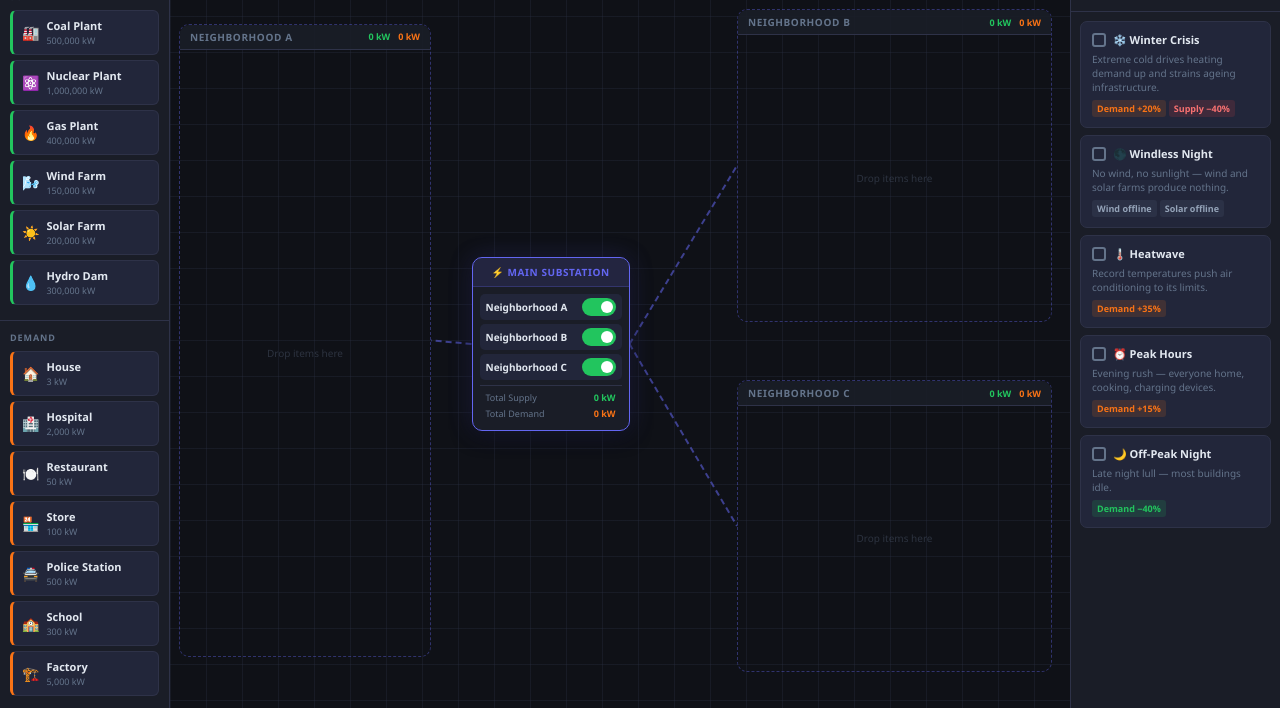
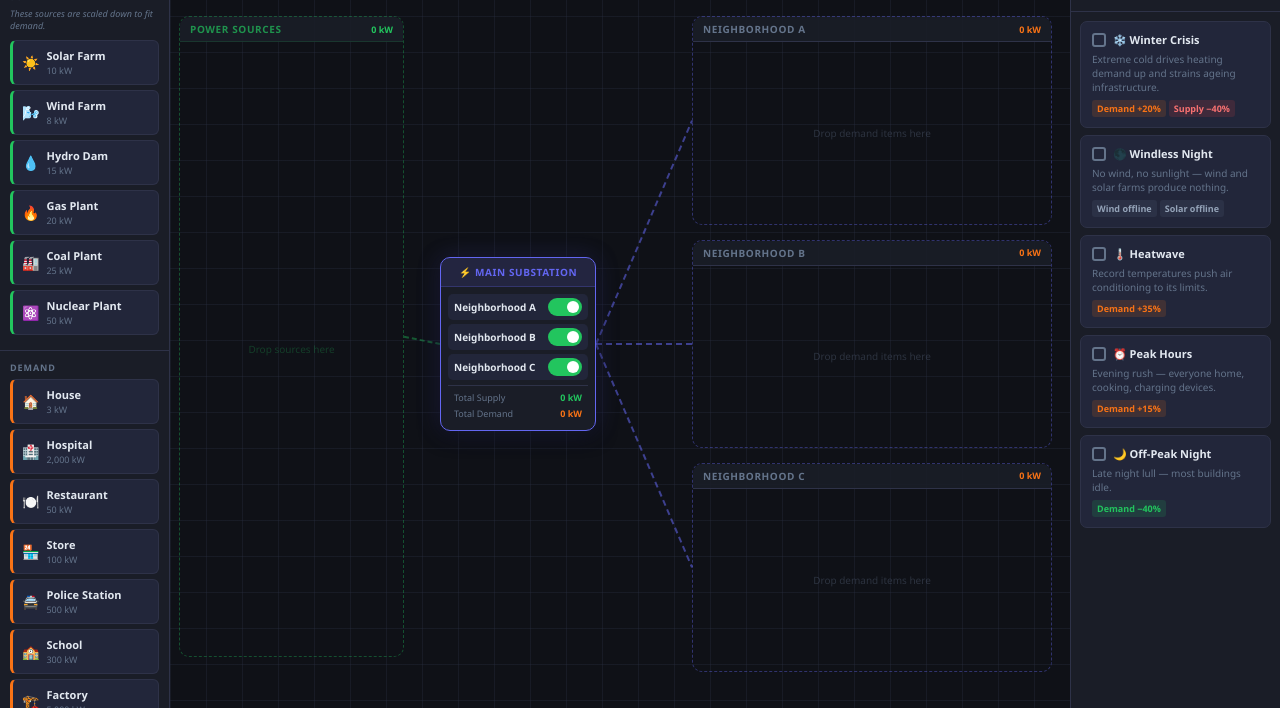
Before and after one commit to ghostoutfit/supplydemand, a plain HTML site: page index.html in a window 1280 px wide. Shown: the part 92-800 px from the top of the page. Drawn offline with Linux system fonts and the light colour scheme.

Commit message:
Scale supply sources down, separate supply zone, move neighborhoods right
- Supply scaled to fit demand: solar 10 kW, wind 8 kW, hydro 15 kW,
  gas 20 kW, coal 25 kW, nuclear 50 kW
- Palette note: "These sources are scaled down to fit demand."
- Supply items now drop into a dedicated Power Sources zone (left)
  and always contribute to supply regardless of substation toggles
- Demand items drop into Neighborhoods A/B/C (all three now on right,
  stacked vertically)
- Substation toggles only disconnect demand neighborhoods
- Green dashed supply line runs from sources → substation

Co-Authored-By: Claude Sonnet 4.6 <noreply@anthropic.com>

```diff
--- a/index.html
+++ b/index.html
@@ -50,20 +50,13 @@ body {
   justify-content: center;
   gap: 20px;
 }
-
 .bstat { display: flex; flex-direction: column; align-items: center; gap: 1px; }
 .bstat .lbl { font-size: 9px; color: var(--dim); letter-spacing: .06em; text-transform: uppercase; }
 .bstat .val { font-weight: 800; font-size: 16px; font-variant-numeric: tabular-nums; }
 .sv { color: var(--supply); }
 .dv { color: var(--demand); }
 
-/* Gauge */
-#gauge-wrap {
-  display: flex;
-  flex-direction: column;
-  align-items: center;
-  position: relative;
-}
+#gauge-wrap { display: flex; flex-direction: column; align-items: center; }
 #gauge { overflow: visible; display: block; }
 
 @keyframes pulse-red {
@@ -97,7 +90,11 @@ body {
 .pal-head {
   font-size: 9px; font-weight: 800;
   letter-spacing: .1em; text-transform: uppercase;
-  color: var(--dim); margin-bottom: 7px;
+  color: var(--dim); margin-bottom: 5px;
+}
+.pal-note {
+  font-size: 9px; color: var(--dim);
+  font-style: italic; margin-bottom: 8px; line-height: 1.35;
 }
 .pal-item {
   display: flex; align-items: center; gap: 7px;
@@ -131,12 +128,46 @@ body {
 #lines {
   position: absolute; inset: 0;
   width: 100%; height: 100%;
-  pointer-events: none;
-  overflow: visible;
+  pointer-events: none; overflow: visible;
 }
 .conn-line { stroke: #3b4166; stroke-width: 2; fill: none; stroke-dasharray: 6 4; }
 .conn-line.active { stroke: var(--accent); opacity: .55; }
 .conn-line.off    { stroke: #252840; opacity: .35; }
+/* Supply line is always active */
+.conn-line.supply-line { stroke: var(--supply); opacity: .4; stroke-dasharray: 5 3; }
+
+/* ── Supply zone ────────────────────────────────────────────────── */
+#supply-zone {
+  position: absolute;
+  border: 1.5px dashed rgba(34,197,94,.35);
+  border-radius: 10px;
+  display: flex;
+  flex-direction: column;
+  overflow: hidden;
+  transition: border-color .15s;
+}
+#supply-zone.dragover { border-color: var(--supply); background: rgba(34,197,94,.03); }
+
+#sz-header {
+  display: flex; align-items: center; justify-content: space-between;
+  padding: 5px 10px;
+  background: rgba(26,29,39,.9);
+  border-bottom: 1px solid rgba(34,197,94,.15);
+  flex-shrink: 0;
+}
+#sz-title {
+  font-size: 10px; font-weight: 700;
+  letter-spacing: .06em; text-transform: uppercase;
+  color: rgba(34,197,94,.7);
+}
+#sz-total { font-size: 9px; color: var(--supply); font-weight: 600; }
+#sz-body { flex: 1; position: relative; min-height: 0; }
+#sz-hint {
+  position: absolute; inset: 0;
+  display: flex; align-items: center; justify-content: center;
+  font-size: 10px; color: rgba(34,197,94,.25);
+  pointer-events: none; transition: opacity .3s;
+}
 
 /* ── Neighborhoods ─────────────────────────────────────────────── */
 .nhood {
@@ -162,19 +193,15 @@ body {
   font-size: 10px; font-weight: 700;
   letter-spacing: .06em; text-transform: uppercase; color: var(--dim);
 }
-.nhood-tally { font-size: 9px; display: flex; gap: 8px; }
-.nhood-tally .ns { color: var(--supply); font-weight: 600; }
-.nhood-tally .nd { color: var(--demand); font-weight: 600; }
+.nhood-tally { font-size: 9px; color: var(--demand); font-weight: 600; }
 
 .nhood-body { flex: 1; position: relative; min-height: 0; }
-
 .nhood-hint {
   position: absolute; inset: 0;
   display: flex; align-items: center; justify-content: center;
   font-size: 10px; color: rgba(100,116,139,.35);
   pointer-events: none; transition: opacity .3s;
 }
-
 .nhood-dragover { border-color: var(--accent) !important; }
 .nhood-dragover .nhood-body { background: rgba(99,102,241,.04); }
 
@@ -229,8 +256,7 @@ body {
 .sub-toggle::before {
   content: ''; width: 12px; height: 12px;
   border-radius: 50%; background: #fff;
-  position: absolute; top: 3px;
-  transition: left .2s;
+  position: absolute; top: 3px; transition: left .2s;
 }
 .sub-toggle.on::before  { left: 19px; }
 .sub-toggle.off::before { left: 3px; }
@@ -319,32 +345,20 @@ body {
       <span class="lbl">Supply</span>
       <span class="val sv" id="tot-s">0 kW</span>
     </div>
-
     <div id="gauge-wrap">
-      <!-- SVG gauge: 180° semicircle, CX=90 CY=80 R=68 -->
       <svg id="gauge" viewBox="0 0 180 92" width="180" height="92">
-        <!-- Background arc (full 0→1) -->
         <path id="g-bg" fill="none" stroke="#1e2235" stroke-width="12" stroke-linecap="round"/>
-        <!-- Demand target zone (subtle arc 0→demand) -->
         <path id="g-demand-zone" fill="none" stroke-width="12" stroke-linecap="round" stroke="#2a1f10" opacity=".8"/>
-        <!-- Supply fill arc (0→supply) -->
         <path id="g-fill" fill="none" stroke-width="12" stroke-linecap="round"/>
-        <!-- Demand tick mark (inner+outer) -->
         <line id="g-dtick" stroke-width="2.5" stroke-linecap="round"/>
-        <!-- Demand label -->
         <text id="g-dlbl" font-size="7.5" font-weight="700" fill="#94a3b8" text-anchor="middle" letter-spacing=".04em"/>
-        <!-- Needle -->
         <line id="g-needle" stroke-width="2" stroke-linecap="round" x1="90" y1="80"/>
-        <!-- Needle hub -->
         <circle cx="90" cy="80" r="4" fill="#e2e8f0"/>
-        <!-- 0 label -->
         <text x="14" y="88" font-size="8" fill="#475569" text-anchor="middle">0</text>
-        <!-- Max label (updated dynamically) -->
         <text id="g-max-lbl" x="166" y="88" font-size="8" fill="#475569" text-anchor="middle"/>
       </svg>
       <div id="badge" class="balanced">—</div>
     </div>
-
     <div class="bstat">
       <span class="lbl">Demand</span>
       <span class="val dv" id="tot-d">0 kW</span>
@@ -357,6 +371,7 @@ body {
   <div id="palette">
     <div class="pal-section">
       <div class="pal-head">Supply</div>
+      <div class="pal-note">These sources are scaled down to fit demand.</div>
       <div id="sup-pal"></div>
     </div>
     <div class="pal-section">
@@ -368,33 +383,46 @@ body {
   <div id="workspace">
     <svg id="lines"></svg>
 
+    <!-- Supply zone (left) -->
+    <div id="supply-zone">
+      <div id="sz-header">
+        <span id="sz-title">Power Sources</span>
+        <span id="sz-total">0 kW</span>
+      </div>
+      <div id="sz-body">
+        <div id="sz-hint">Drop sources here</div>
+      </div>
+    </div>
+
+    <!-- Neighborhoods (right, stacked) -->
     <div class="nhood" id="n-a" data-nid="a">
       <div class="nhood-header">
         <span class="nhood-name">Neighborhood A</span>
-        <div class="nhood-tally"><span class="ns" id="na-s">0 kW</span><span class="nd" id="na-d">0 kW</span></div>
+        <span class="nhood-tally" id="na-d">0 kW</span>
       </div>
-      <div class="nhood-body" id="nb-a"><div class="nhood-hint">Drop items here</div></div>
+      <div class="nhood-body" id="nb-a"><div class="nhood-hint">Drop demand items here</div></div>
       <div class="nhood-overlay">DISCONNECTED</div>
     </div>
 
     <div class="nhood" id="n-b" data-nid="b">
       <div class="nhood-header">
         <span class="nhood-name">Neighborhood B</span>
-        <div class="nhood-tally"><span class="ns" id="nb-s">0 kW</span><span class="nd" id="nb-d">0 kW</span></div>
+        <span class="nhood-tally" id="nb-d">0 kW</span>
       </div>
-      <div class="nhood-body" id="nb-b"><div class="nhood-hint">Drop items here</div></div>
+      <div class="nhood-body" id="nb-b"><div class="nhood-hint">Drop demand items here</div></div>
       <div class="nhood-overlay">DISCONNECTED</div>
     </div>
 
     <div class="nhood" id="n-c" data-nid="c">
       <div class="nhood-header">
         <span class="nhood-name">Neighborhood C</span>
-        <div class="nhood-tally"><span class="ns" id="nc-s">0 kW</span><span class="nd" id="nc-d">0 kW</span></div>
+        <span class="nhood-tally" id="nc-d">0 kW</span>
       </div>
-      <div class="nhood-body" id="nb-c"><div class="nhood-hint">Drop items here</div></div>
+      <div class="nhood-body" id="nb-c"><div class="nhood-hint">Drop demand items here</div></div>
       <div class="nhood-overlay">DISCONNECTED</div>
     </div>
 
+    <!-- Substation (center) -->
     <div id="substation">
       <div class="sub-title">⚡ Main Substation</div>
       <div class="sub-body">
@@ -427,15 +455,15 @@ body {
 </div>
 
 <script>
-// ─── Definitions (all kW) ─────────────────────────────────────────────────────
+// ─── Definitions (all kW, supply scaled down to fit demand) ──────────────────
 
 const SUPPLY = {
-  coal:    { label: 'Coal Plant',    icon: '🏭', baseKW: 500000,   spec: '500,000 kW',   tags: [] },
-  nuclear: { label: 'Nuclear Plant', icon: '⚛️',  baseKW: 1000000,  spec: '1,000,000 kW', tags: [] },
-  gas:     { label: 'Gas Plant',     icon: '🔥', baseKW: 400000,   spec: '400,000 kW',   tags: [] },
-  wind:    { label: 'Wind Farm',     icon: '🌬️', baseKW: 150000,   spec: '150,000 kW',   tags: ['wind','renewable'] },
-  solar:   { label: 'Solar Farm',    icon: '☀️', baseKW: 200000,   spec: '200,000 kW',   tags: ['solar','renewable'] },
-  hydro:   { label: 'Hydro Dam',     icon: '💧', baseKW: 300000,   spec: '300,000 kW',   tags: ['hydro'] },
+  solar:   { label: 'Solar Farm',    icon: '☀️', baseKW: 10,  spec: '10 kW',  tags: ['solar','renewable'] },
+  wind:    { label: 'Wind Farm',     icon: '🌬️', baseKW: 8,   spec: '8 kW',   tags: ['wind','renewable'] },
+  hydro:   { label: 'Hydro Dam',     icon: '💧', baseKW: 15,  spec: '15 kW',  tags: ['hydro'] },
+  gas:     { label: 'Gas Plant',     icon: '🔥', baseKW: 20,  spec: '20 kW',  tags: [] },
+  coal:    { label: 'Coal Plant',    icon: '🏭', baseKW: 25,  spec: '25 kW',  tags: [] },
+  nuclear: { label: 'Nuclear Plant', icon: '⚛️',  baseKW: 50,  spec: '50 kW',  tags: [] },
 };
 
 const DEMAND = {
@@ -483,24 +511,24 @@ const CONDITIONS = [
 
 // ─── State ────────────────────────────────────────────────────────────────────
 
+// zone: 'supply' for supply zone items, 'a'/'b'/'c' for neighborhood items
 let placed = [];
 let nActive = { a: true, b: true, c: true };
 let activeConds = new Set();
 let nextId = 1;
-let movingId = null, moveOX = 0, moveOY = 0, moveNid = null;
+let movingId = null, moveOX = 0, moveOY = 0, moveZone = null;
+let draggingKind = null; // for dragover filtering
 
-// ─── Format kW ────────────────────────────────────────────────────────────────
+// ─── Formatting ───────────────────────────────────────────────────────────────
 
 function fmt(kw) {
   const neg = kw < 0;
   const s = Math.round(Math.abs(kw)).toLocaleString() + ' kW';
   return neg ? '−' + s : s;
 }
-
 function fmtShort(kw) {
   const abs = Math.abs(kw);
-  if (abs >= 1000000) return (abs / 1000000).toFixed(1) + 'M';
-  if (abs >= 1000)    return (abs / 1000).toFixed(0) + 'k';
+  if (abs >= 1000) return (abs / 1000).toFixed(1) + 'k';
   return Math.round(abs).toString();
 }
 
@@ -536,21 +564,18 @@ function gaugeArc(f1, f2) {
   f2 = Math.max(0, Math.min(1, f2));
   if (Math.abs(f2 - f1) < 0.001) return '';
   const p1 = gaugePt(f1), p2 = gaugePt(f2);
-  // sweep=0: counter-clockwise in SVG = goes through top (correct for our gauge)
   return `M ${p1.x.toFixed(2)},${p1.y.toFixed(2)} A ${GR},${GR} 0 0,0 ${p2.x.toFixed(2)},${p2.y.toFixed(2)}`;
 }
 
 function updateGauge(totalS, totalD) {
   const hasData = totalS > 0 || totalD > 0;
-  const max = hasData ? Math.max(totalS, totalD) * 1.25 : 1000;
+  const max = hasData ? Math.max(totalS, totalD) * 1.25 : 100;
   const sf = totalS / max;
   const df = totalD / max;
   const deficit = totalS < totalD && totalD > 0;
 
-  // Background arc
   document.getElementById('g-bg').setAttribute('d', gaugeArc(0, 1));
 
-  // Supply fill arc
   const fill = document.getElementById('g-fill');
   if (totalS > 0) {
     fill.setAttribute('d', gaugeArc(0, sf));
@@ -560,7 +585,6 @@ function updateGauge(totalS, totalD) {
     fill.style.opacity = '0';
   }
 
-  // Demand zone (subtle highlight from 0 → demand)
   const dzone = document.getElementById('g-demand-zone');
   if (totalD > 0) {
     dzone.setAttribute('d', gaugeArc(0, df));
@@ -569,7 +593,6 @@ function updateGauge(totalS, totalD) {
     dzone.style.opacity = '0';
   }
 
-  // Demand tick
   const dtick = document.getElementById('g-dtick');
   const dlbl  = document.getElementById('g-dlbl');
   if (totalD > 0 && df <= 1) {
@@ -589,17 +612,13 @@ function updateGauge(totalS, totalD) {
     dlbl.textContent = '';
   }
 
-  // Needle
   const needle = document.getElementById('g-needle');
   const np = gaugePt(sf);
   needle.setAttribute('x2', np.x.toFixed(2));
   needle.setAttribute('y2', np.y.toFixed(2));
   needle.setAttribute('stroke', deficit ? '#ef4444' : '#e2e8f0');
 
-  // Max label
-  document.getElementById('g-max-lbl').textContent = hasData ? fmtShort(max) : '';
-
-  // Pulse glow
+  document.getElementById('g-max-lbl').textContent = hasData ? fmtShort(max) + ' kW' : '';
   document.getElementById('gauge').classList.toggle('deficit', deficit);
 }
 
@@ -614,6 +633,7 @@ function renderPalette() {
     el.innerHTML = `<span class="p-icon">${def.icon}</span>
       <div><div class="p-name">${def.label}</div><div class="p-spec">${def.spec}</div></div>`;
     el.addEventListener('dragstart', e => {
+      draggingKind = kind;
       e.dataTransfer.effectAllowed = 'copy';
       e.dataTransfer.setData('application/json', JSON.stringify({ type, kind }));
     });
@@ -626,28 +646,36 @@ function renderPalette() {
   for (const [t,d] of Object.entries(DEMAND))  dp.appendChild(make(t, d, 'demand'));
 }
 
-// ─── Layout & connection lines ────────────────────────────────────────────────
+// ─── Layout & lines ───────────────────────────────────────────────────────────
 
 function layoutWorkspace() {
   const ws = document.getElementById('workspace');
   const W = ws.offsetWidth, H = ws.offsetHeight;
 
-  const zones = {
-    a: { l: 0.01*W, t: 0.06*H, w: 0.28*W, h: 0.87*H },
-    b: { l: 0.63*W, t: 0.04*H, w: 0.35*W, h: 0.43*H },
-    c: { l: 0.63*W, t: 0.55*H, w: 0.35*W, h: 0.40*H },
-  };
-  for (const [nid, z] of Object.entries(zones)) {
+  // Supply zone: left side
+  const sz = document.getElementById('supply-zone');
+  sz.style.left   = (W * 0.01) + 'px';
+  sz.style.top    = (H * 0.05) + 'px';
+  sz.style.width  = (W * 0.25) + 'px';
+  sz.style.height = (H * 0.88) + 'px';
+
+  // Three neighborhoods stacked on right
+  const gap = H * 0.02;
+  const nh  = (H * 0.9 - gap * 2) / 3;
+  const nl  = W * 0.58, nw = W * 0.40, nt = H * 0.05;
+  ['a','b','c'].forEach((nid, i) => {
     const el = document.getElementById('n-' + nid);
-    el.style.left = z.l + 'px'; el.style.top  = z.t + 'px';
-    el.style.width = z.w + 'px'; el.style.height = z.h + 'px';
-  }
+    el.style.left   = nl + 'px';
+    el.style.top    = (nt + i * (nh + gap)) + 'px';
+    el.style.width  = nw + 'px';
+    el.style.height = nh + 'px';
+  });
 
+  // Substation: center column
   const sub = document.getElementById('substation');
-  const sw = 158;
-  sub.style.width = sw + 'px';
-  sub.style.left = (W * 0.335) + 'px';
-  sub.style.top  = (H * 0.5 - sub.offsetHeight / 2) + 'px';
+  sub.style.width = '156px';
+  sub.style.left  = (W * 0.30) + 'px';
+  sub.style.top   = (H * 0.5 - (sub.offsetHeight || 160) / 2) + 'px';
 
   drawLines();
 }
@@ -657,36 +685,65 @@ function drawLines() {
   const svg = document.getElementById('lines');
   const wsR = ws.getBoundingClientRect();
 
-  function edge(el, side) {
+  function midEdge(el, side) {
     const r = el.getBoundingClientRect();
     const x = r.left - wsR.left, y = r.top - wsR.top;
-    if (side === 'left')  return { x: x,          y: y + r.height/2 };
-    if (side === 'right') return { x: x + r.width, y: y + r.height/2 };
+    if (side === 'left')  return { x: x,           y: y + r.height / 2 };
+    if (side === 'right') return { x: x + r.width,  y: y + r.height / 2 };
   }
 
   const sub = document.getElementById('substation');
+  const sz  = document.getElementById('supply-zone');
   const na  = document.getElementById('n-a');
   const nb  = document.getElementById('n-b');
   const nc  = document.getElementById('n-c');
 
-  const sL = edge(sub, 'left'), sR = edge(sub, 'right');
-  const aR = edge(na, 'right');
-  const bL = edge(nb, 'left');
-  const cL = edge(nc, 'left');
+  const sL = midEdge(sub, 'left'), sR = midEdge(sub, 'right');
+  const szR = midEdge(sz, 'right');
+  const aL  = midEdge(na, 'left');
+  const bL  = midEdge(nb, 'left');
+  const cL  = midEdge(nc, 'left');
 
-  function ln(p1, p2, nid) {
-    return `<line class="conn-line ${nActive[nid] ? 'active' : 'off'}"
+  function ln(p1, p2, cls) {
+    return `<line class="conn-line ${cls}"
       x1="${p1.x.toFixed(1)}" y1="${p1.y.toFixed(1)}"
       x2="${p2.x.toFixed(1)}" y2="${p2.y.toFixed(1)}"/>`;
   }
-  svg.innerHTML = ln(sL, aR, 'a') + ln(sR, bL, 'b') + ln(sR, cL, 'c');
+
+  svg.innerHTML =
+    ln(szR, sL, 'supply-line') +
+    ln(sR, aL, nActive.a ? 'active' : 'off') +
+    ln(sR, bL, nActive.b ? 'active' : 'off') +
+    ln(sR, cL, nActive.c ? 'active' : 'off');
 }
 
-// ─── Neighborhood drop ────────────────────────────────────────────────────────
+// ─── Supply zone drop ─────────────────────────────────────────────────────────
+
+const szEl = document.getElementById('supply-zone');
+szEl.addEventListener('dragover', e => {
+  if (draggingKind !== 'supply') return;
+  e.preventDefault(); e.dataTransfer.dropEffect = 'copy';
+  szEl.classList.add('dragover');
+});
+szEl.addEventListener('dragleave', e => {
+  if (!szEl.contains(e.relatedTarget)) szEl.classList.remove('dragover');
+});
+szEl.addEventListener('drop', e => {
+  e.preventDefault(); szEl.classList.remove('dragover');
+  let data;
+  try { data = JSON.parse(e.dataTransfer.getData('application/json')); } catch { return; }
+  if (data.kind !== 'supply') return;
+  const body = document.getElementById('sz-body');
+  const br = body.getBoundingClientRect();
+  addPlaced(data.type, 'supply', 'supply', e.clientX - br.left - 54, e.clientY - br.top - 24);
+});
+
+// ─── Neighborhood drops (demand only) ────────────────────────────────────────
 
 ['a','b','c'].forEach(nid => {
   const el = document.getElementById('n-' + nid);
   el.addEventListener('dragover', e => {
+    if (draggingKind !== 'demand') return;
     e.preventDefault(); e.dataTransfer.dropEffect = 'copy';
     el.classList.add('nhood-dragover');
   });
@@ -697,21 +754,26 @@ function drawLines() {
     e.preventDefault(); el.classList.remove('nhood-dragover');
     let data;
     try { data = JSON.parse(e.dataTransfer.getData('application/json')); } catch { return; }
+    if (data.kind !== 'demand') return;
     const body = document.getElementById('nb-' + nid);
     const br = body.getBoundingClientRect();
-    addPlaced(data.type, data.kind, nid, e.clientX - br.left - 54, e.clientY - br.top - 24);
+    addPlaced(data.type, 'demand', nid, e.clientX - br.left - 54, e.clientY - br.top - 24);
   });
 });
 
 // ─── Placed items ─────────────────────────────────────────────────────────────
 
-function addPlaced(type, kind, nid, x, y) {
+function getContainer(zone) {
+  return document.getElementById(zone === 'supply' ? 'sz-body' : 'nb-' + zone);
+}
+
+function addPlaced(type, kind, zone, x, y) {
   const id = nextId++;
-  placed.push({ id, type, kind, nid, x, y });
+  placed.push({ id, type, kind, zone, x, y });
   const def = kind === 'supply' ? SUPPLY[type] : DEMAND[type];
   const { kw, offline } = effectiveKW(type, kind);
 
-  const body = document.getElementById('nb-' + nid);
+  const body = getContainer(zone);
   const el = document.createElement('div');
   el.id = 'pi-' + id;
   el.className = 'placed ' + kind + (offline ? ' offline' : '');
@@ -720,7 +782,7 @@ function addPlaced(type, kind, nid, x, y) {
   el.innerHTML = `
     <div class="pl-head">
       <div class="pl-title">${def.icon} ${def.label}</div>
-      <button class="pl-del" data-id="${id}">×</button>
+      <button class="pl-del">×</button>
     </div>
     <div class="pl-kw">${fmt(kw)}</div>
     <div class="pl-off-tag">OFFLINE</div>
@@ -731,8 +793,10 @@ function addPlaced(type, kind, nid, x, y) {
   el.addEventListener('mousedown', onItemMouseDown);
   body.appendChild(el);
 
-  const hint = body.querySelector('.nhood-hint');
+  // Hide zone hint when items present
+  const hint = body.querySelector('#sz-hint, .nhood-hint');
   if (hint) hint.style.opacity = '0';
+
   updateBalance();
 }
 
@@ -741,9 +805,10 @@ function removePlaced(id) {
   if (!item) return;
   placed = placed.filter(i => i.id !== id);
   document.getElementById('pi-' + id)?.remove();
-  const body = document.getElementById('nb-' + item.nid);
-  if (body && placed.filter(p => p.nid === item.nid).length === 0) {
-    const hint = body.querySelector('.nhood-hint');
+
+  const body = getContainer(item.zone);
+  if (body && placed.filter(p => p.zone === item.zone).length === 0) {
+    const hint = body.querySelector('#sz-hint, .nhood-hint');
     if (hint) hint.style.opacity = '1';
   }
   updateBalance();
@@ -759,7 +824,7 @@ function onItemMouseDown(e) {
   const item = placed.find(i => i.id === id);
   if (!item) return;
   const rect = el.getBoundingClientRect();
-  movingId = id; moveNid = item.nid;
+  movingId = id; moveZone = item.zone;
   moveOX = e.clientX - rect.left; moveOY = e.clientY - rect.top;
   el.style.zIndex = 20;
   el.style.boxShadow = '0 8px 28px rgba(0,0,0,.8)';
@@ -769,7 +834,7 @@ document.addEventListener('mousemove', e => {
   if (movingId === null) return;
   const el = document.getElementById('pi-' + movingId);
   if (!el) return;
-  const body = document.getElementById('nb-' + moveNid);
+  const body = getContainer(moveZone);
   const br = body.getBoundingClientRect();
   const x = Math.max(0, Math.min(e.clientX - br.left - moveOX, br.width  - el.offsetWidth));
   const y = Math.max(0, Math.min(e.clientY - br.top  - moveOY, br.height - el.offsetHeight));
@@ -782,7 +847,7 @@ document.addEventListener('mouseup', () => {
   if (movingId === null) return;
   const el = document.getElementById('pi-' + movingId);
   if (el) { el.style.zIndex = ''; el.style.boxShadow = ''; }
-  movingId = null; moveNid = null;
+  movingId = null; moveZone = null;
 });
 
 // ─── Substation toggles ───────────────────────────────────────────────────────
@@ -828,32 +893,39 @@ function renderConditions() {
   }
 }
 
-// ─── Balance update ───────────────────────────────────────────────────────────
+// ─── Balance ─────────────────────────────────────────────────────────────────
 
 function updateBalance() {
-  const nTotals = { a: {s:0,d:0}, b: {s:0,d:0}, c: {s:0,d:0} };
+  let totalS = 0;
+  const nDemand = { a: 0, b: 0, c: 0 };
 
   for (const item of placed) {
     const { kw, offline } = effectiveKW(item.type, item.kind);
-    if (item.kind === 'supply') nTotals[item.nid].s += kw;
-    else                        nTotals[item.nid].d += kw;
     const el = document.getElementById('pi-' + item.id);
     if (el) {
       el.querySelector('.pl-kw').textContent = fmt(kw);
       el.classList.toggle('offline', offline);
     }
+    if (item.kind === 'supply') {
+      totalS += kw;
+    } else {
+      nDemand[item.zone] = (nDemand[item.zone] || 0) + kw;
+    }
   }
 
+  // Supply zone total
+  document.getElementById('sz-total').textContent = fmt(totalS);
+
+  // Neighborhood demand tallies
   for (const nid of ['a','b','c']) {
-    const t = nTotals[nid];
-    const p = { a:'na', b:'nb', c:'nc' }[nid];
-    document.getElementById(p + '-s').textContent = fmt(t.s);
-    document.getElementById(p + '-d').textContent = fmt(t.d);
+    const pfx = { a:'na', b:'nb', c:'nc' }[nid];
+    document.getElementById(pfx + '-d').textContent = fmt(nDemand[nid]);
   }
 
-  let totalS = 0, totalD = 0;
+  // Total demand = only active neighborhoods
+  let totalD = 0;
   for (const nid of ['a','b','c']) {
-    if (nActive[nid]) { totalS += nTotals[nid].s; totalD += nTotals[nid].d; }
+    if (nActive[nid]) totalD += nDemand[nid];
   }
 
   document.getElementById('tot-s').textContent = fmt(totalS);
@@ -865,7 +937,7 @@ function updateBalance() {
   const diff = totalS - totalD;
   if (totalS === 0 && totalD === 0) {
     badge.textContent = '—'; badge.className = 'balanced';
-  } else if (Math.abs(diff) < 1) {
+  } else if (Math.abs(diff) < 0.5) {
     badge.textContent = 'Balanced'; badge.className = 'balanced';
   } else if (diff > 0) {
     badge.textContent = '+' + fmt(diff) + ' surplus'; badge.className = 'surplus';
```
